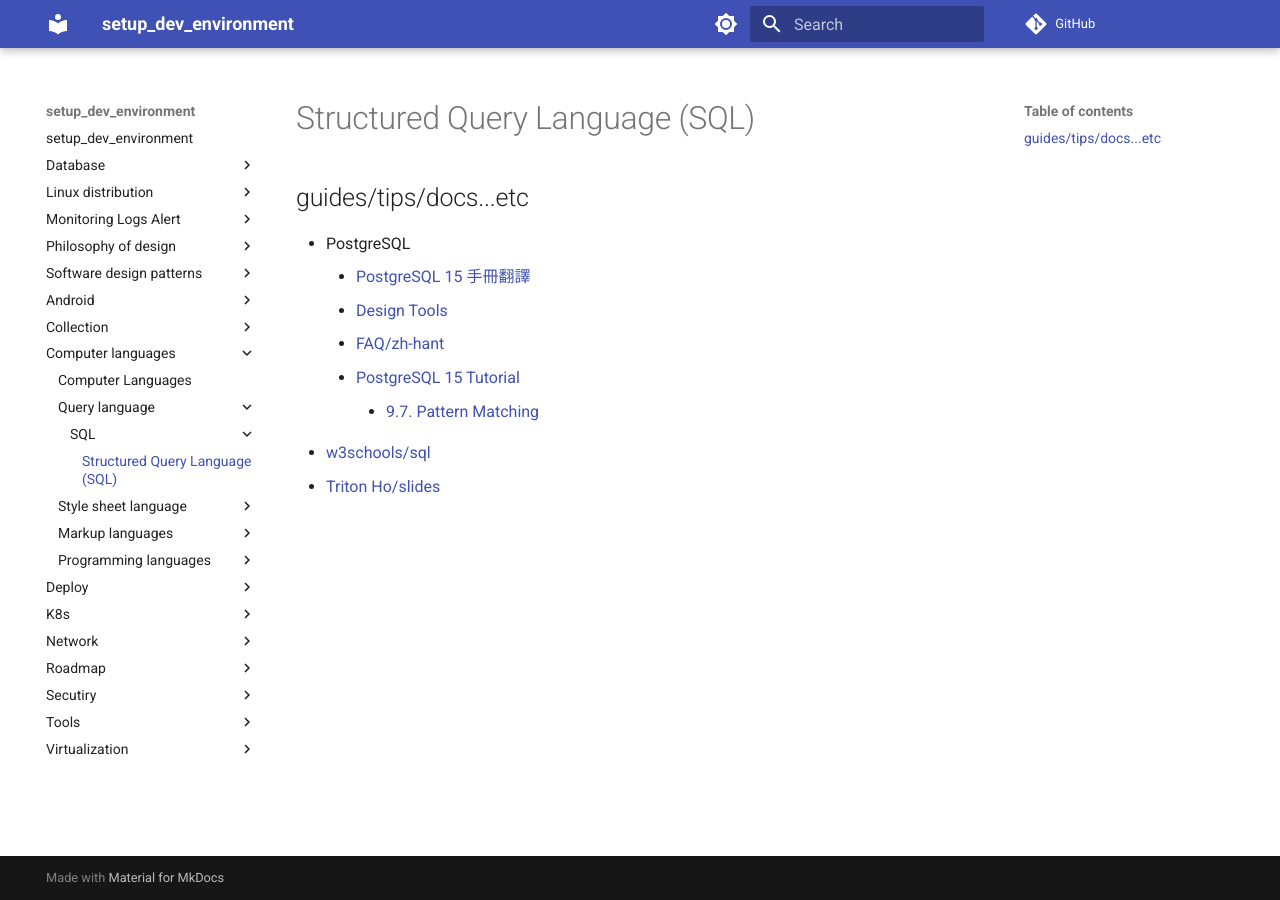
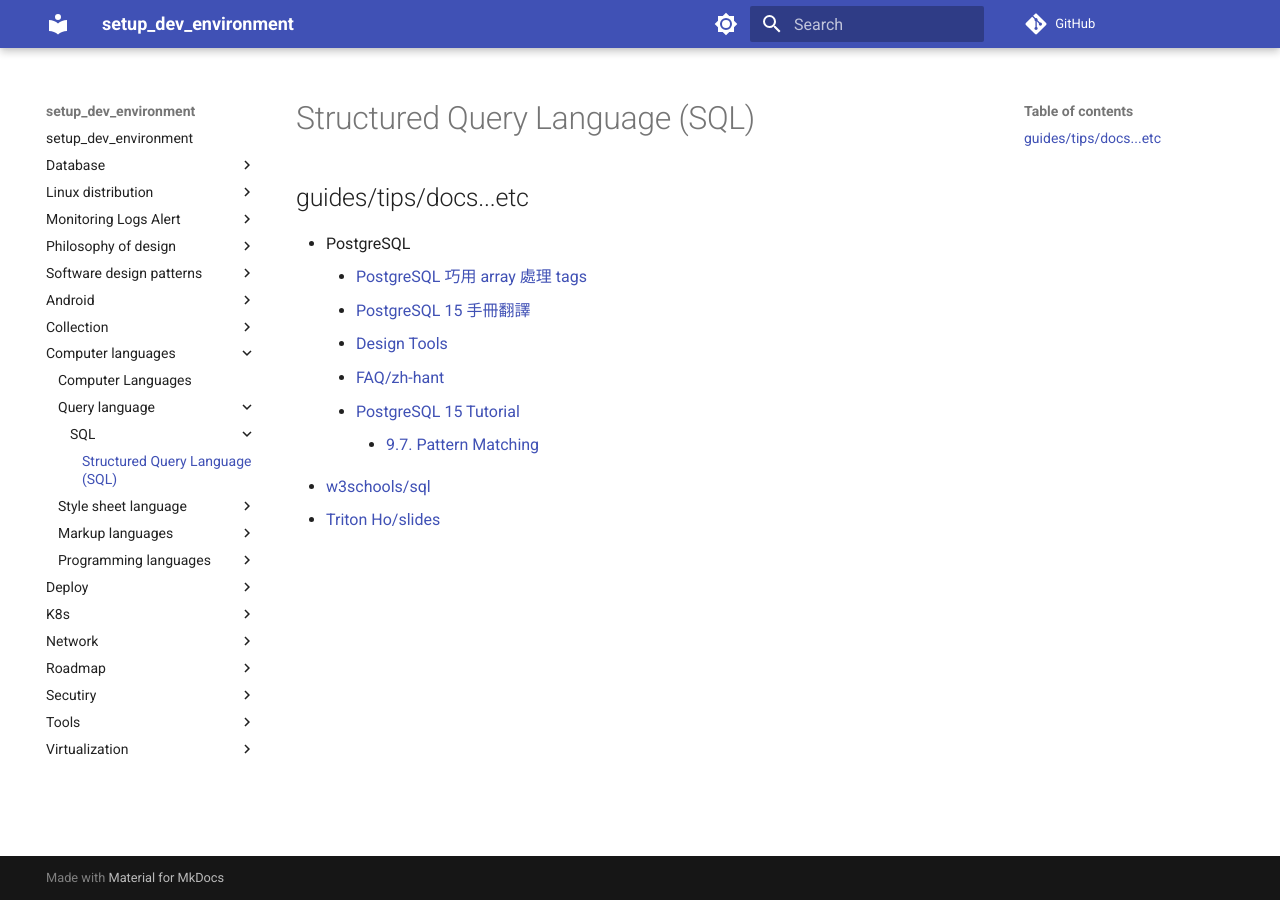
Before and after one commit to hong539/setup_dev_environment, an MkDocs documentation site: the page built from docs/computer languages/Query language/SQL/SQL.md, in a window 1280 px wide. Built offline with MkDocs 1.6.1 and Material for MkDocs 9.7.7, drawn with Linux system fonts in a browser that asks for light colours; comment, search, counter and statistics services are not loaded.

Commit message:
[skip ci] update docs

```diff
--- a/docs/computer languages/Query language/SQL/SQL.md
+++ b/docs/computer languages/Query language/SQL/SQL.md
@@ -3,6 +3,7 @@
 ## guides/tips/docs...etc
 
 * PostgreSQL
+    * [PostgreSQL 巧用 array 處理 tags](https://hackmd.io/@pgsql-tw/rJSOHh8zT)
     * [PostgreSQL 15 手冊翻譯](https://docs.postgresql.tw/v/15/)
     * [Design Tools](https://wiki.postgresql.org/wiki/Design_Tools)
     * [FAQ/zh-hant](https://wiki.postgresql.org/wiki/FAQ/zh-hant)
```
